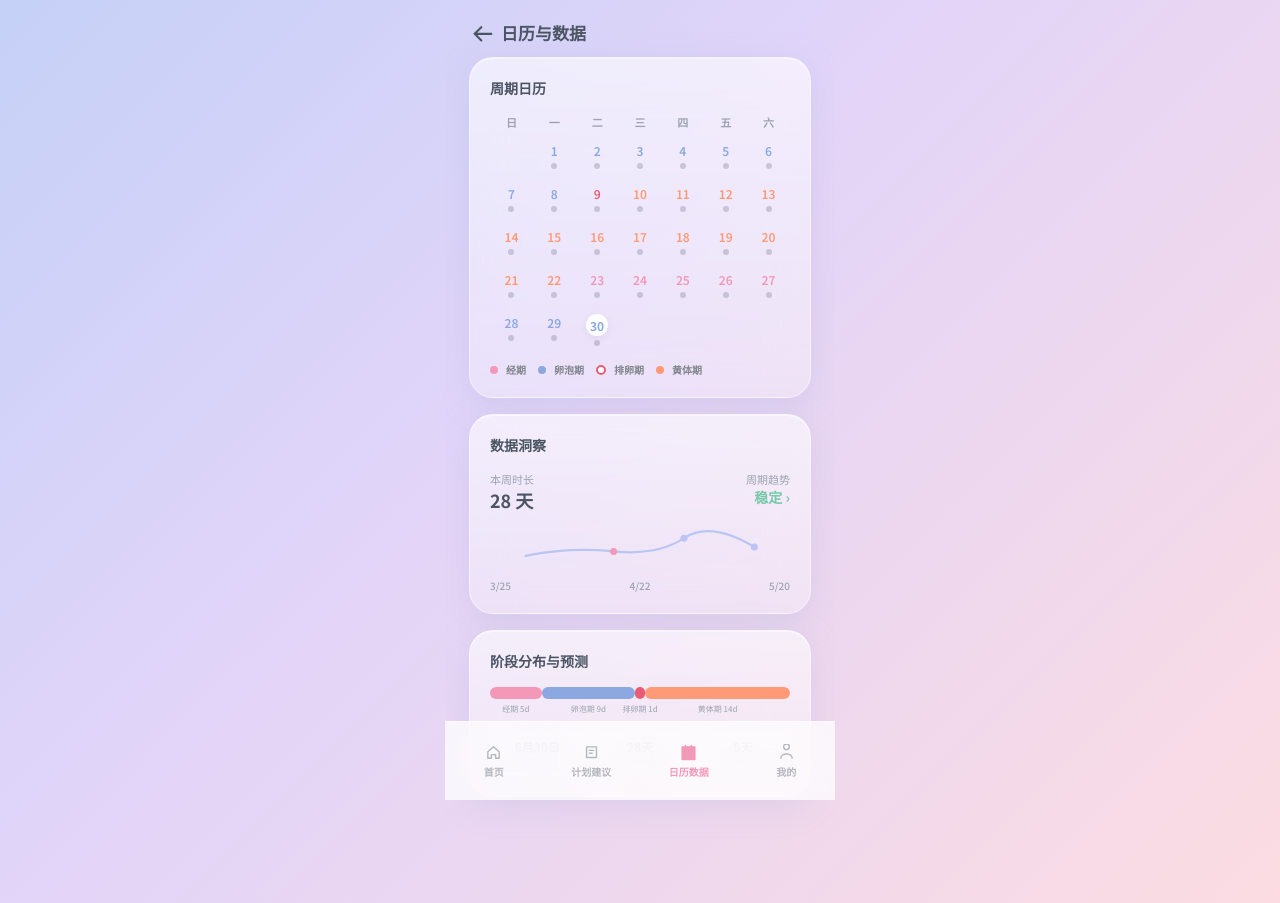
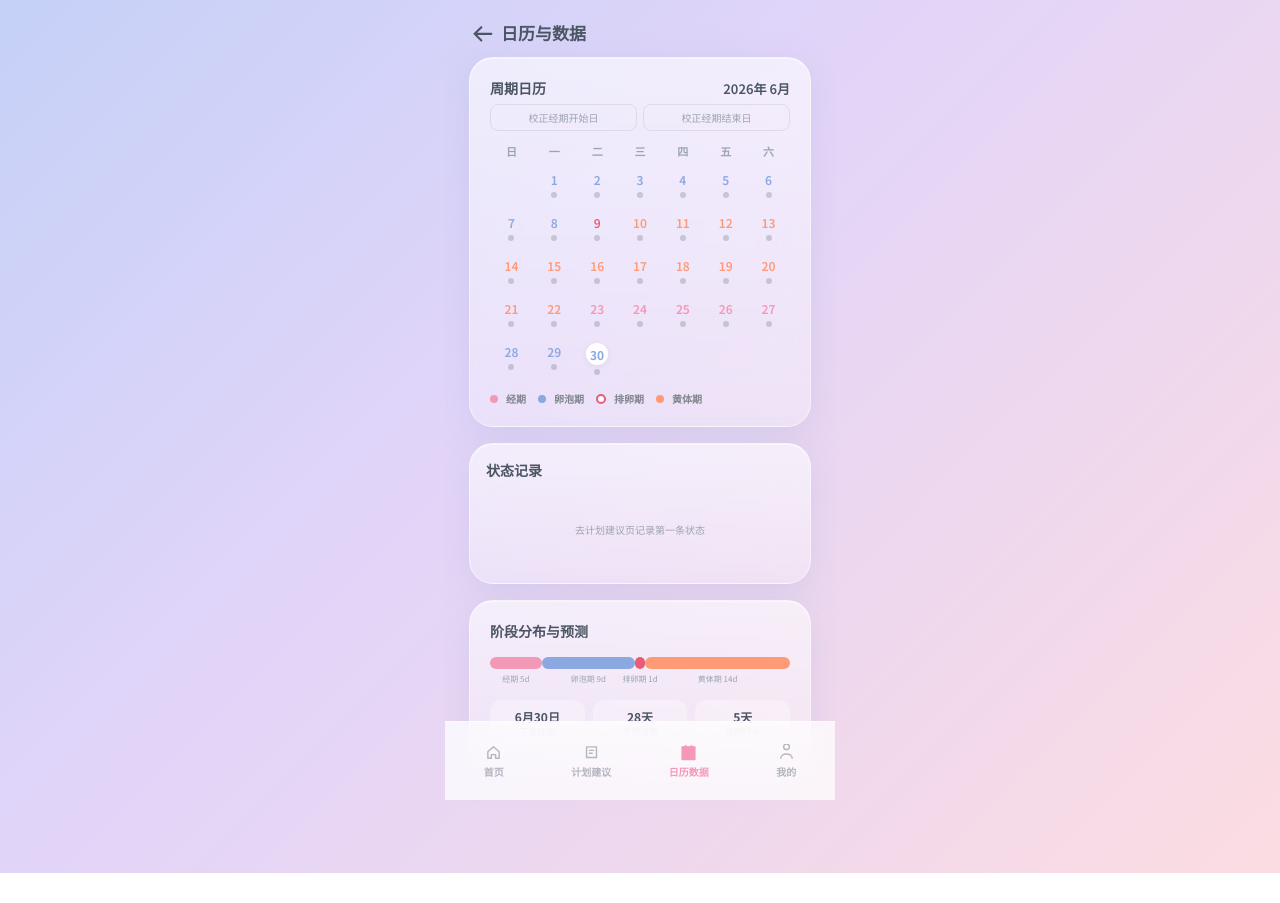
Before and after one commit to xl484/cycle-tracker, a React (Vite) app: page / in a window 1280 px wide. Both pictures are taken after a click on the button 795 px from the left and 109 px from the top of the page. After the commit the page ends 873 px from the top, so only its background shows below. Built offline with nearby package versions, Linux system fonts and the light colour scheme.

Commit message:
v2.1: 日历校正功能 + 情绪柱状图 + 首页泡泡动画 + 全站线条SVG图标

```diff
--- a/src/components/InsightsScreen.tsx
+++ b/src/components/InsightsScreen.tsx
@@ -1,23 +1,20 @@
 import { useCycleContext } from '../context/CycleContext';
 import { useDailyStatus } from '../hooks/useDailyStatus';
+import { useState } from 'react';
 
 const LUT=14;const WD=['日','一','二','三','四','五','六'];
 const DC:Record<string,string>={menstrual:'#F498B7',follicular:'#8BA8E0',ovulation:'#E85D75',luteal:'#FF9A76'};
+const MC=['#F498B7','#76C8A9','#BAC5F4','#FFAAA6'];
 
-/* 线条表情 + 底部填充精力 */
-const MC=['#F498B7','#76C8A9','#BAC5F4','#FFAAA6'];
 let _fid=0;
 const Face=({mood,energy}:{mood:number;energy?:number})=>{
-  const c=MC[mood]??'#6B7280';
-  const pct=energy?energy/10:0;
-  const uid=`fm${_fid++}`;
+  const c=MC[mood]??'#6B7280';const pct=energy?energy/10:0;const uid=`fm${_fid++}`;
   return(
     <svg width="20" height="20" viewBox="0 0 24 24" strokeLinecap="round">
       <defs><clipPath id={uid}><rect x="0" y={24-pct*24} width="24" height={pct*24}/></clipPath></defs>
       <circle cx="12" cy="12" r="10" stroke={c} strokeWidth="1.3" fill="none"/>
       {energy!=null&&<circle cx="12" cy="12" r="10" fill={c} opacity="0.22" clipPath={`url(#${uid})`}/>}
-      <circle cx="9" cy="10" r="1" fill={c} stroke="none"/>
-      <circle cx="15" cy="10" r="1" fill={c} stroke="none"/>
+      <circle cx="9" cy="10" r="1" fill={c} stroke="none"/><circle cx="15" cy="10" r="1" fill={c} stroke="none"/>
       {mood===3&&<path d="M8 15s2 2 4 2 4-2 4-2" stroke={c} strokeWidth="1.3" fill="none"/>}
       {mood===2&&<path d="M8 16h8" stroke={c} strokeWidth="1.3" fill="none"/>}
       {mood===1&&<path d="M8 16h8" stroke={c} strokeWidth="1.3" fill="none" strokeDasharray="2 1"/>}
@@ -28,8 +25,9 @@ const Face=({mood,energy}:{mood:number;energy?:number})=>{
 function gp(d:number,cl:number,pl:number):string{if(d<=0||d>cl)return'unknown';const fe=cl-LUT;if(d<=pl)return'menstrual';if(d<=fe)return'follicular';if(d===fe+1)return'ovulation';return'luteal';}
 
 export default function InsightsScreen({onBack}:{onBack:()=>void}){
-  const{phaseInfo,cycleData}=useCycleContext();
+  const{phaseInfo,cycleData,saveCycleData}=useCycleContext();
   const{getDay}=useDailyStatus();
+  const[corr,setCorr]=useState<'start'|'end'|null>(null);
   const now=new Date();const yr=now.getFullYear();const mo=now.getMonth()+1;
   const cl=cycleData?.cycleLength??28;const pl=cycleData?.periodLength??5;const fl=cl-LUT;
   const ld=cycleData?.lastPeriodDate?new Date(cycleData.lastPeriodDate+'T00:00:00'):new Date(yr,now.getMonth(),now.getDate()-7);
@@ -43,7 +41,6 @@ export default function InsightsScreen({onBack}:{onBack:()=>void}){
     days.push({d,ph:gp(doc,cl,pl),td:dt.toDateString()===now.toDateString(),ds});
   }
   const cdoc=phaseInfo.dayInCycle;const dtnp=cdoc>0?cl-cdoc+1:0;const np=new Date(now);np.setDate(now.getDate()+dtnp);const fmt=(d:Date)=>`${d.getMonth()+1}月${d.getDate()}日`;
-  const hist=[26,28,29,28,27,cl];const mx=Math.max(...hist,30);
   const segs=[{l:'经期',f:pl,c:'#F498B7'},{l:'卵泡期',f:fl-pl,c:'#8BA8E0'},{l:'排卵期',f:1,c:'#E85D75'},{l:'黄体期',f:LUT,c:'#FF9A76'}];
 
   return(
@@ -56,13 +53,35 @@ export default function InsightsScreen({onBack}:{onBack:()=>void}){
       </div>
 
       <div className="card" style={{margin:'0 24px 16px',padding:20,borderRadius:24}}>
-        <div style={{fontSize:14,fontWeight:700,color:'var(--txt1)',marginBottom:16}}>周期日历</div>
+        <div style={{marginBottom:12}}>
+          <div style={{display:'flex',justifyContent:'space-between',alignItems:'center',marginBottom:6}}>
+            <span style={{fontSize:14,fontWeight:700,color:'var(--txt1)'}}>周期日历</span>
+            <span style={{fontSize:13,fontWeight:600,color:'var(--txt1)'}}>{yr}年 {mo}月</span>
+          </div>
+          <div style={{display:'flex',gap:6}}>
+            <button onClick={()=>setCorr(corr==='start'?null:'start')}
+              style={{flex:1,fontSize:10,padding:'5px 0',borderRadius:8,border:'1px solid rgba(0,0,0,0.08)',background:corr==='start'?'var(--pink)':'transparent',color:corr==='start'?'#fff':'var(--txt3)',cursor:'pointer',fontFamily:'inherit'}}>
+              {corr==='start'?'选择开始日':'校正经期开始日'}
+            </button>
+            <button onClick={()=>setCorr(corr==='end'?null:'end')}
+              style={{flex:1,fontSize:10,padding:'5px 0',borderRadius:8,border:'1px solid rgba(0,0,0,0.08)',background:corr==='end'?'var(--pink)':'transparent',color:corr==='end'?'#fff':'var(--txt3)',cursor:'pointer',fontFamily:'inherit'}}>
+              {corr==='end'?'选择结束日':'校正经期结束日'}
+            </button>
+          </div>
+          {corr&&<div style={{fontSize:9,color:'var(--pink)',marginTop:4,textAlign:'center'}}>点击日历上的日期完成校正</div>}
+        </div>
         <div className="cal-wd">{WD.map(w=><span key={w}>{w}</span>)}</div>
         <div className="cal-grid">
           {days.map((d,i)=>{
             const s=d.ds?getDay(d.ds):null;
+            const canSet=corr&&d.ds&&d.ds<=now.toISOString().slice(0,10);
             return(
-            <div key={i} className={`cal-d${d.td?' today':''}${d.d===0?' dim':''}`}>
+            <div key={i} className={`cal-d${d.td?' today':''}${d.d===0?' dim':''}`}
+              onClick={()=>{if(!canSet||!cycleData)return;
+                if(corr==='start'){saveCycleData({...cycleData,lastPeriodDate:d.ds});}
+                if(corr==='end'){const start=new Date(cycleData.lastPeriodDate+'T00:00:00');const end=new Date(d.ds+'T00:00:00');const diff=Math.round((end.getTime()-start.getTime())/86400000)+1;if(diff>=2&&diff<=10)saveCycleData({...cycleData,periodLength:diff});}
+                setCorr(null);}}
+              style={canSet?{cursor:'pointer',borderRadius:12,background:corr==='start'?'rgba(244,152,183,0.12)':'rgba(168,230,207,0.12)'}:{}}>
               <span className="cal-num" style={d.d>0?{color:DC[d.ph]??'var(--txt2)'}:{}}>{d.d>0?d.d:''}</span>
               {d.d>0&&(s
                 ?<div style={{width:20,height:20,display:'flex',alignItems:'center',justifyContent:'center'}}><Face mood={s.mood} energy={s.energy}/></div>
@@ -79,19 +98,46 @@ export default function InsightsScreen({onBack}:{onBack:()=>void}){
         </div>
       </div>
 
-      <div className="card" style={{margin:'0 24px 16px',padding:20,borderRadius:24}}>
-        <div style={{fontSize:14,fontWeight:700,color:'var(--txt1)',marginBottom:16}}>数据洞察</div>
-        <div style={{display:'flex',justifyContent:'space-between',marginBottom:12}}>
-          <div><div style={{fontSize:11,color:'var(--txt3)'}}>本周时长</div><div style={{fontSize:18,fontWeight:700,color:'var(--txt1)'}}>{cl} 天</div></div>
-          <div style={{textAlign:'right'}}><div style={{fontSize:11,color:'var(--txt3)'}}>周期趋势</div><div style={{fontSize:14,fontWeight:700,color:'var(--mint)'}}>稳定 ›</div></div>
-        </div>
-        <svg viewBox="0 0 260 50" style={{width:'100%',height:44}}>
-          <path d="M0 35 Q50 25,100 30 T180 15 T260 25" fill="none" stroke="#BAC5F4" strokeWidth="2.5" strokeLinecap="round"/>
-          <circle cx="100" cy="30" r="4" fill="#F498B7"/><circle cx="180" cy="15" r="4" fill="#BAC5F4"/><circle cx="260" cy="25" r="4" fill="#BAC5F4"/>
-        </svg>
-        <div style={{display:'flex',justifyContent:'space-between',fontSize:10,fontWeight:500,color:'var(--txt3)',marginTop:4}}>
-          <span>3/25</span><span>4/22</span><span>5/20</span>
-        </div>
+      <div className="card" style={{margin:'0 24px 16px',padding:'16px 12px',borderRadius:24}}>
+        <div style={{fontSize:14,fontWeight:700,color:'var(--txt1)',marginBottom:12,paddingLeft:4}}>状态记录</div>
+        {(()=>{
+          const all:{d:string;e:number;m:number;c:string;idx:number}[]=[];
+          for(let i=0;i<14;i++){
+            const d=new Date(now);d.setDate(d.getDate()-13+i);
+            const s=getDay(d.toISOString().slice(0,10));
+            all.push({d:`${d.getMonth()+1}/${d.getDate()}`,e:s?s.e:0,m:s?s.mood:-1,c:s?MC[s.mood]:'',idx:i});
+          }
+          const has=all.filter(a=>a.e>0);
+          if(!has.length) return <div style={{fontSize:10,color:'var(--txt3)',textAlign:'center',padding:30}}>去计划建议页记录第一条状态</div>;
+
+          return(
+          <div>
+            <div style={{display:'flex',justifyContent:'flex-end',marginBottom:8}}>
+              <span style={{fontSize:10,color:'var(--txt2)',fontWeight:500}}>近14天 · {has.length}次记录 · 平均精力 {Math.round(has.reduce((a,b)=>a+b.e,0)/has.length)}</span>
+            </div>
+            <div style={{position:'relative',height:80,margin:'0 0 16px 16px',borderLeft:'1px solid rgba(0,0,0,0.06)'}}>
+              {/* Y轴标签 */}
+              {[1,5,10].map(l=><div key={l} style={{position:'absolute',left:-20,top:`${((10-l)/10)*100}%`,fontSize:8,color:'var(--txt3)',transform:'translateY(-50%)'}}>{l}</div>)}
+              {/* 网格线 */}
+              {[1,5,10].map(l=><div key={l} style={{position:'absolute',left:0,right:0,top:`${((10-l)/10)*100}%`,borderTop:'1px solid rgba(0,0,0,0.04)'}}/>)}
+              {/* 柱子 */}
+              <div style={{position:'absolute',bottom:0,left:0,right:0,top:0,display:'flex',alignItems:'flex-end',gap:3}}>
+                {all.map((a,i)=>{
+                  if(!a.e) return <div key={i} style={{flex:1}}/>;
+                  const h=(a.e/10)*100;
+                  return <div key={i} style={{flex:1,height:`${h}%`,borderRadius:'4px 4px 0 0',background:a.c,minWidth:8,position:'relative'}}>
+                    <div style={{position:'absolute',top:-14,left:'50%',transform:'translateX(-50%)',fontSize:7,color:'var(--txt2)',fontWeight:600}}>{a.e}</div>
+                  </div>;
+                })}
+              </div>
+            </div>
+            {/* 日期标签 */}
+            <div style={{display:'flex',marginLeft:16,gap:3}}>
+              {all.map((a,i)=>a.e?<div key={i} style={{flex:1,textAlign:'center',fontSize:7,color:'var(--txt3)',minWidth:8}}>{a.d}</div>:<div key={i} style={{flex:1}}/>)}
+            </div>
+          </div>
+          );
+        })()}
       </div>
 
       <div className="card" style={{margin:'0 24px 16px',padding:20,borderRadius:24}}>
--- a/src/index.css
+++ b/src/index.css
@@ -40,13 +40,23 @@ body{
   background:radial-gradient(circle at 35% 35%,rgba(255,255,255,.85) 0%,rgba(235,205,255,.6) 30%,rgba(195,215,255,.5) 70%,rgba(254,215,225,.65) 95%,rgba(255,255,255,.3) 100%);
   box-shadow:0 12px 32px rgba(186,197,244,.35);
   display:flex;flex-direction:column;align-items:center;justify-content:center;
+  animation:bubble-breath 3.5s ease-in-out infinite;
+}
+@keyframes bubble-breath{
+  0%,100%{transform:scale(1)}
+  50%{transform:scale(1.03)}
 }
 .b-n{font-size:21px;font-weight:700;color:#fff;text-shadow:0 2px 4px rgba(0,0,0,.08)}
 .b-i{font-size:13px;font-weight:500;color:rgba(255,255,255,.95);margin-top:4px}
 .deco{position:absolute;border-radius:50%;pointer-events:none}
-.deco-1{left:30px;top:30px;width:28px;height:28px;background:radial-gradient(circle at 35% 35%,rgba(255,255,255,.7),rgba(235,205,255,.3));opacity:.7}
-.deco-2{right:25px;top:50px;width:20px;height:20px;background:radial-gradient(circle at 35% 35%,rgba(255,255,255,.6),rgba(195,215,255,.3));opacity:.6}
-.deco-3{right:40px;bottom:20px;width:32px;height:32px;background:radial-gradient(circle at 35% 35%,rgba(255,255,255,.6),rgba(254,215,225,.4));opacity:.5}
+.deco-1{left:30px;top:30px;width:28px;height:28px;background:radial-gradient(circle at 35% 35%,rgba(255,255,255,.7),rgba(235,205,255,.3));opacity:.7;animation:bubble-float 4.5s ease-in-out infinite}
+.deco-2{right:25px;top:50px;width:20px;height:20px;background:radial-gradient(circle at 35% 35%,rgba(255,255,255,.6),rgba(195,215,255,.3));opacity:.6;animation:bubble-float 4s ease-in-out .3s infinite}
+.deco-3{right:40px;bottom:20px;width:32px;height:32px;background:radial-gradient(circle at 35% 35%,rgba(255,255,255,.6),rgba(254,215,225,.4));opacity:.5;animation:bubble-float 5s ease-in-out .6s infinite}
+@keyframes bubble-float{
+  0%,100%{transform:translateY(0) translateX(0)}
+  30%{transform:translateY(-6px) translateX(3px)}
+  60%{transform:translateY(4px) translateX(-2px)}
+}
 
 /* ===== 按钮 ===== */
 .btn-pill{
```
